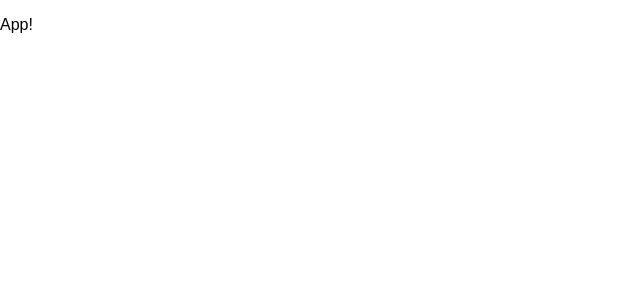
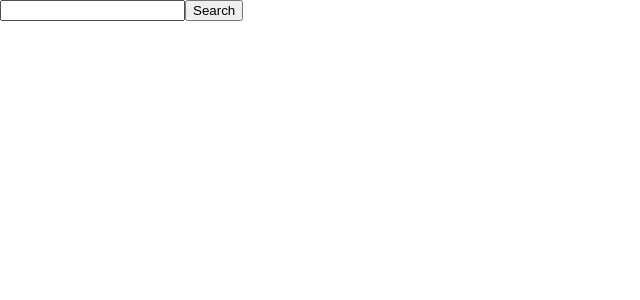
Before and after one commit to webtechalex/github-search, a React app: page / in a window 1280 px wide. Shown: the top 300 px of the page, without its empty margins (0-640 px from the left). Built offline with nearby package versions, Linux system fonts and the light colour scheme.

Commit message:
create SearchForm

```diff
--- /dev/null
+++ b/src/components/SearchForm/SearchForm.js
@@ -0,0 +1,34 @@
+import React, { Component } from 'react';
+
+class SearchForm extends Component {
+  constructor(props) {
+    super(props);
+    this.state = {
+      searchInput: ''
+    };
+
+    this.handleChangeSearchInput = this.handleChangeSearchInput.bind(this);
+    this.handleSubmitSearch = this.handleSubmitSearch.bind(this);
+  }
+
+  handleChangeSearchInput(event) {
+    this.setState({
+      searchInput: event.target.value
+    })
+  }
+
+  handleSubmitSearch() {
+    this.props.searchRequested(`https://api.github.com/search/repositories?q=${this.state.searchInput}`);
+  }
+
+  render() {
+    return (
+      <div>
+        <input value={this.state.searchInput} onChange={this.handleChangeSearchInput} />
+        <button onClick={this.handleSubmitSearch}>Search</button>
+      </div>
+    );
+  }
+}
+
+export default SearchForm;
--- a/src/containers/App.js
+++ b/src/containers/App.js
@@ -1,8 +1,11 @@
 import React from 'react';
+import SearchFormContainer from './SearchFormContainer'
 
 
 const App = () => {
-  return <p>App!</p>
+  return (
+    <SearchFormContainer />
+  );
 };
 
 export default App;
--- /dev/null
+++ b/src/containers/SearchFormContainer.js
@@ -0,0 +1,9 @@
+import { bindActionCreators } from 'redux';
+import { connect } from 'react-redux';
+
+import { searchRequested } from '../redux/actions';
+import SearchForm from '../components/SearchForm/SearchForm';
+
+const mapDispatchToProps = (dispatch) => bindActionCreators({ searchRequested }, dispatch);
+
+export default connect(undefined, mapDispatchToProps)(SearchForm);
```
